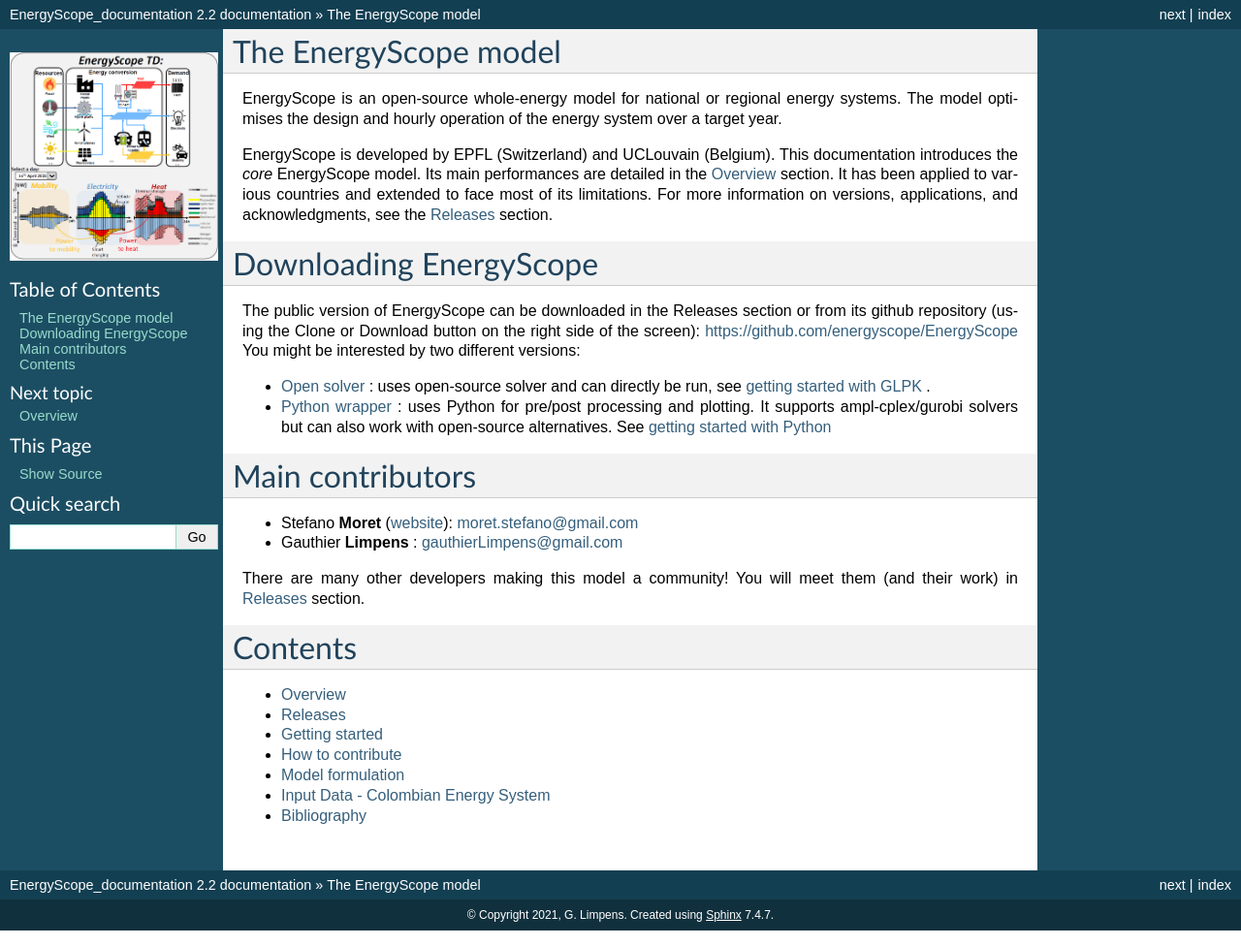
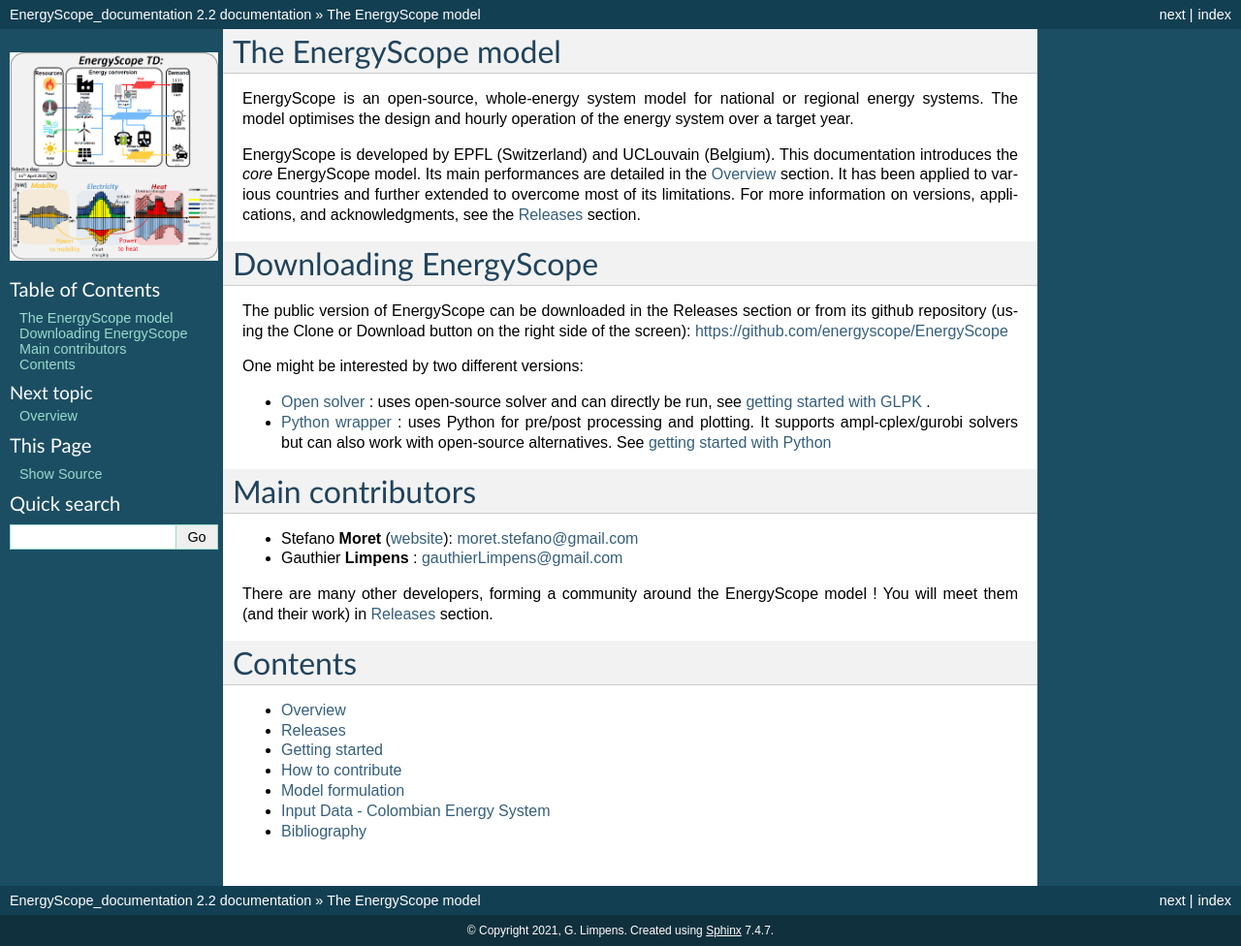
Before and after one commit to energyscope/EnergyScope_coupling_GEMMES, a Sphinx documentation site: the page built from Docs/index.rst, in a window 1280 px wide. Shown: the whole page at 97% size. Built offline with Sphinx 7.4.7, drawn with Linux system fonts in a browser that asks for light colours.

Commit message:
Improve Doc Index

```diff
--- a/Docs/index.rst
+++ b/Docs/index.rst
@@ -5,7 +5,7 @@
 
 The EnergyScope model
 =====================
-EnergyScope is an open-source whole-energy model for national or regional energy systems. The model optimises the design and hourly operation of the energy system over a target year.
+EnergyScope is an open-source, whole-energy system model for national or regional energy systems. The model optimises the design and hourly operation of the energy system over a target year.
 
 
 .. .. figure:: /images/estd_graphical_abstract.png
@@ -15,14 +15,15 @@
 
 EnergyScope is developed by EPFL (Switzerland) and UCLouvain (Belgium).
 This documentation introduces the *core* EnergyScope model. Its main performances are detailed in the :doc:`/sections/Overview` section.
-It has been applied to various countries and extended to face most of its limitations.
+It has been applied to various countries and further extended to overcome most of its limitations.
 For more information on versions, applications, and acknowledgments, see the :doc:`/sections/Releases` section.
 
 Downloading EnergyScope
 =======================
 
 The public version of EnergyScope can be downloaded in the Releases section or from its github repository (using the Clone or Download button on the right side of the screen): https://github.com/energyscope/EnergyScope
-You might be interested by two different versions:
+
+One might be interested by two different versions:
 
 * `Open solver <https://github.com/energyscope/EnergyScope/tree/GLPK_latest>`_ : uses open-source solver and can directly be run, see `getting started with GLPK <https://energyscope.readthedocs.io/en/master/sections/Getting%20started.html>`_ .
 * `Python wrapper <https://github.com/energyscope/EnergyScope/tree/EnergyScope.py>`_ : uses Python for pre/post processing and plotting. It supports ampl-cplex/gurobi solvers but can also work with open-source alternatives. See  `getting started with Python <https://energyscope.readthedocs.io/en/energyscope.py/sections/Getting%20started.html>`_
@@ -33,7 +34,7 @@
 * Stefano **Moret** (`website <https://www.stefanomoret.com/>`_): moret.stefano@gmail.com
 * Gauthier **Limpens** : gauthierLimpens@gmail.com
 
-There are many other developers making this model a community!
+There are many other developers, forming a community around the EnergyScope model !
 You will meet them (and their work) in :doc:`/sections/Releases` section.
 
 
```
